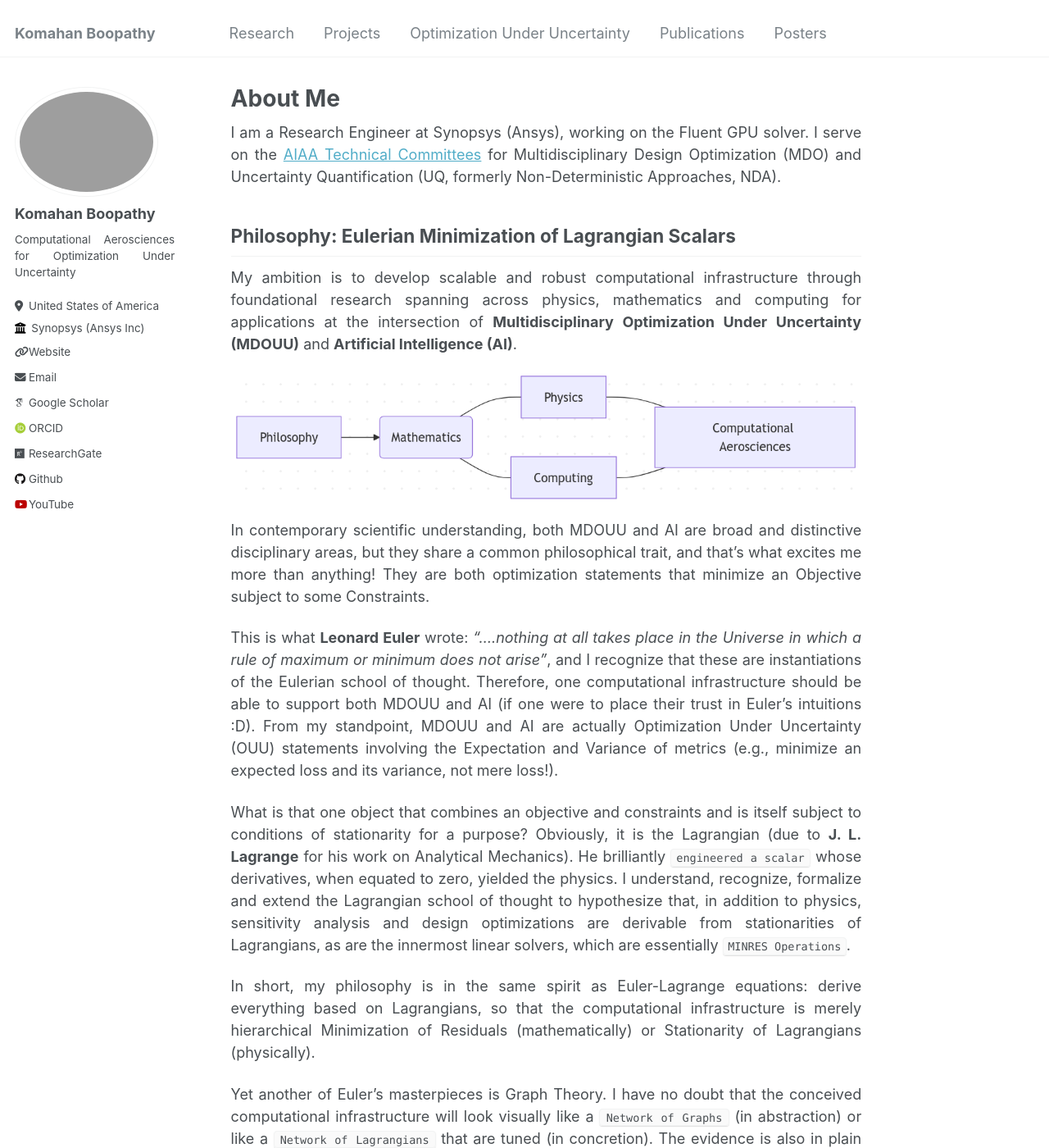
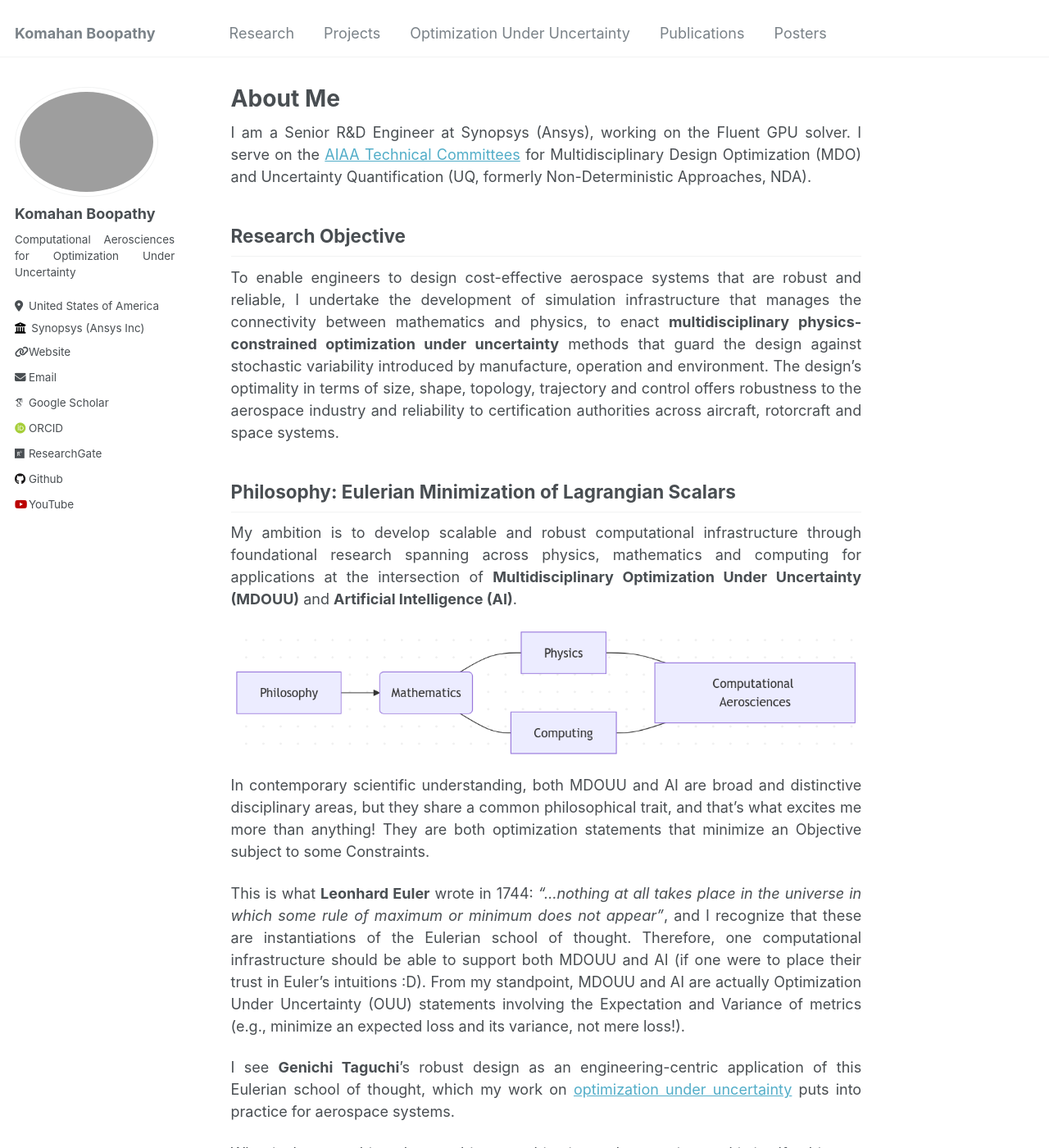
Before and after one commit to komahanb/komahanb.github.io, a Jekyll site: the page built from _pages/about.md, in a window 1280 px wide and 1400 px high. Shown: the whole window at 82% size. Built offline with Jekyll 4.4.1, drawn with Linux system fonts in a browser that asks for light colours; some web fonts are replaced.

Commit message:
About page: research objective, Euler in the standard translation, CV preview without sidebar
- Title "Senior R&D Engineer", as in the CV.
- New "Research Objective" section with the CV's two-sentence objective.
- "Leonhard Euler" (was "Leonard"), quoted in the standard translation of
  the Methodus inveniendi (1744): "...nothing at all takes place in the
  universe in which some rule of maximum or minimum does not appear".
- One sentence presenting Taguchi's robust design as an engineering-centric
  application of the Eulerian school of thought, linking to the optimization
  under uncertainty page that already quotes him.
- CV preview iframe adds #navpanes=0&pagemode=none, and the CV PDF itself
  now opens with no side panel.
- files/KomahanBoopathyCV.pdf updated to the current CV, which carries no
  list of references.

```diff
--- a/_pages/about.md
+++ b/_pages/about.md
@@ -7,7 +7,10 @@ redirect_from:
   - /about.html
 ---
 
-I am a Research Engineer at Synopsys (Ansys), working on the Fluent GPU solver. I serve on the [AIAA Technical Committees](https://aiaa.org/get-involved/committees-groups/technical-committees/) for Multidisciplinary Design Optimization (MDO) and Uncertainty Quantification (UQ, formerly Non-Deterministic Approaches, NDA).
+I am a Senior R&D Engineer at Synopsys (Ansys), working on the Fluent GPU solver. I serve on the [AIAA Technical Committees](https://aiaa.org/get-involved/committees-groups/technical-committees/) for Multidisciplinary Design Optimization (MDO) and Uncertainty Quantification (UQ, formerly Non-Deterministic Approaches, NDA).
+
+## Research Objective
+To enable engineers to design cost-effective aerospace systems that are robust and reliable, I undertake the development of simulation infrastructure that manages the connectivity between mathematics and physics, to enact **multidisciplinary physics-constrained optimization under uncertainty** methods that guard the design against stochastic variability introduced by manufacture, operation and environment. The design's optimality in terms of size, shape, topology, trajectory and control offers robustness to the aerospace industry and reliability to certification authorities across aircraft, rotorcraft and space systems.
 
 ## Philosophy: Eulerian Minimization of Lagrangian Scalars
 My ambition is to develop scalable and robust computational infrastructure through foundational research spanning across physics, mathematics and computing for applications at the intersection of **Multidisciplinary Optimization Under Uncertainty (MDOUU)** and **Artificial Intelligence (AI)**.
@@ -16,7 +19,9 @@ My ambition is to develop scalable and robust computational infrastructure throu
 
 In contemporary scientific understanding, both MDOUU and AI are broad and distinctive disciplinary areas, but they share a common philosophical trait, and that's what excites me more than anything! They are both optimization statements that minimize an Objective subject to some Constraints.
 
-This is what **Leonard Euler** wrote: *"....nothing at all takes place in the Universe in which a rule of maximum or minimum does not arise"*, and I recognize that these are instantiations of the Eulerian school of thought. Therefore, one computational infrastructure should be able to support both MDOUU and AI (if one were to place their trust in Euler's intuitions :D). From my standpoint, MDOUU and AI are actually Optimization Under Uncertainty (OUU) statements involving the Expectation and Variance of metrics (e.g., minimize an expected loss and its variance, not mere loss!).
+This is what **Leonhard Euler** wrote in 1744: *"...nothing at all takes place in the universe in which some rule of maximum or minimum does not appear"*, and I recognize that these are instantiations of the Eulerian school of thought. Therefore, one computational infrastructure should be able to support both MDOUU and AI (if one were to place their trust in Euler's intuitions :D). From my standpoint, MDOUU and AI are actually Optimization Under Uncertainty (OUU) statements involving the Expectation and Variance of metrics (e.g., minimize an expected loss and its variance, not mere loss!).
+
+I see **Genichi Taguchi**'s robust design as an engineering-centric application of this Eulerian school of thought, which my work on [optimization under uncertainty]({{site.baseurl}}/computational-infrastructure/) puts into practice for aerospace systems.
 
 What is that one object that combines an objective and constraints and is itself subject to conditions of stationarity for a purpose? Obviously, it is the Lagrangian (due to **J. L. Lagrange** for his work on Analytical Mechanics). He brilliantly ``engineered a scalar`` whose derivatives, when equated to zero, yielded the physics. I understand, recognize, formalize and extend the Lagrangian school of thought to hypothesize that, in addition to physics, sensitivity analysis and design optimizations are derivable from stationarities of Lagrangians, as are the innermost linear solvers, which are essentially `MINRES Operations`.
 
@@ -89,4 +94,4 @@ For more detailed information, the theses and associated presentations shall be
 
 # [Curriculum Vitae](/files/KomahanBoopathyCV.pdf)
 
-<iframe src="../files/KomahanBoopathyCV.pdf" width="100%" height="500"  frameborder="yes" border="10" marginwidth="10"  marginheight="10"></iframe>
+<iframe src="../files/KomahanBoopathyCV.pdf#navpanes=0&pagemode=none" width="100%" height="500"  frameborder="yes" border="10" marginwidth="10"  marginheight="10"></iframe>
```
Also changed, not shown: 1 other file.
